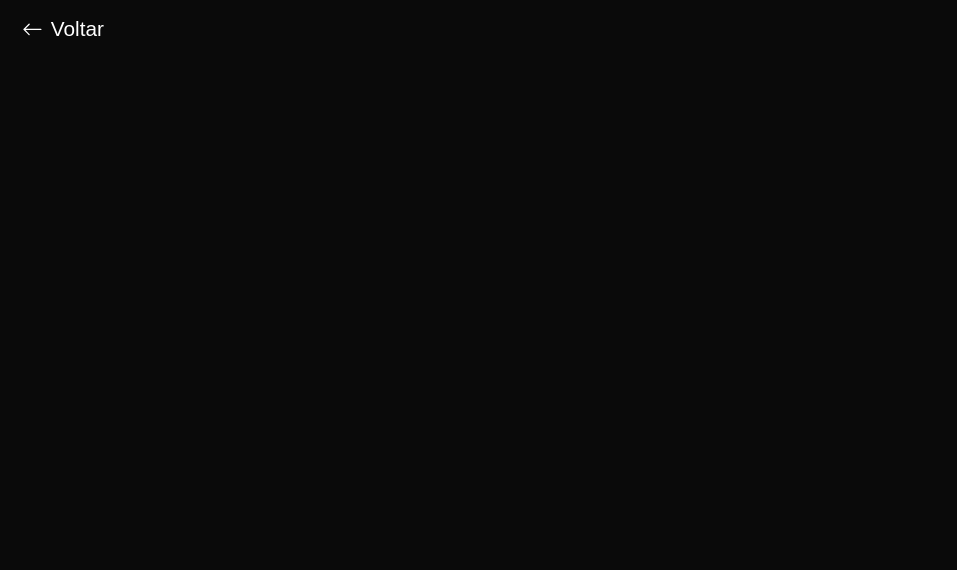
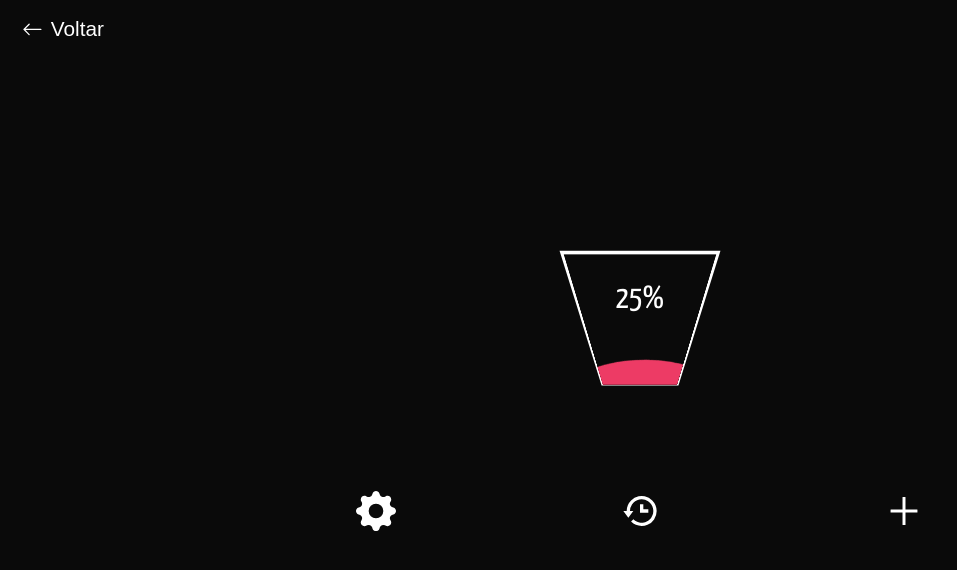
Before and after one commit to GustavoGomesDias/water-tracker, a React (Vite) app in the folder frontend/: page /main in a window 1280 px wide. Shown: the top 570 px of the page, without its empty margins (0-957 px from the left). Built offline with nearby package versions, Linux system fonts and the light colour scheme.

Commit message:
feat: start setup page

```diff
--- a/frontend/src/components/Layout/Transition/index.tsx
+++ b/frontend/src/components/Layout/Transition/index.tsx
@@ -2,13 +2,6 @@ import { useEffect, useState } from 'react';
 import './transition.css';
 
 export const Transition = (): JSX.Element => {
-
-  const handleOnCloseTransition = () => {
-    const transition = document.querySelector<HTMLDivElement>('.transition');
-    transition?.classList.add('displayNone');
-  }
-
-  setTimeout(() => handleOnCloseTransition(), 1000);
 
   return (
     <div className="transition">
--- a/frontend/src/components/Layout/Transition/transition.css
+++ b/frontend/src/components/Layout/Transition/transition.css
@@ -11,7 +11,7 @@ This animations is created by:
   position: absolute;
   top: 0;
   left: 0;
-  z-index: 10;
+  z-index: 9000;
   height: 100vh;
   width: 100vw;
   display: flex;
--- a/frontend/src/components/UI/Back/index.tsx
+++ b/frontend/src/components/UI/Back/index.tsx
@@ -2,13 +2,16 @@ import './back.css';
 import { BsArrowLeft } from 'react-icons/bs';
 import { useNavigate } from 'react-router-dom';
 
+export interface BackProps {
+  path: string
+}
 
-export const Back = () => {
+export const Back = ({ path }: BackProps) => {
   const navigate = useNavigate();
 
   return (
     <div className="content">
-      <button className="back-btn" onClick={() => navigate('/')}>
+      <button className="back-btn" onClick={() => navigate(path)}>
         <BsArrowLeft /> Voltar
       </button>
     </div>
--- a/frontend/src/components/UI/Button/button.css
+++ b/frontend/src/components/UI/Button/button.css
@@ -81,3 +81,16 @@
 .btn:hover:before {
   top: 15px;
 }
+
+
+@keyframes wave {
+  0% {
+    transform: translate(-50%) rotate(-180deg);
+
+  }
+
+
+  100% {
+    transform: translate(-50%) rotate(360deg);
+  }
+}
--- a/frontend/src/pages/home/home.css
+++ b/frontend/src/pages/home/home.css
@@ -50,15 +50,3 @@
     box-shadow: 0 -100px #ed3b65 inset;
   }
 }
-
-@keyframes wave {
-  0% {
-    transform: translate(-50%) rotate(-180deg);
-
-  }
-
-
-  100% {
-    transform: translate(-50%) rotate(360deg);
-  }
-}
--- a/frontend/src/pages/main/index.tsx
+++ b/frontend/src/pages/main/index.tsx
@@ -1,16 +1,68 @@
-import React from 'react';
+import { MouseEvent, useEffect, useState } from 'react';
 import './main.css';
-import { Transition, Back } from '@components';
+import { Transition, Back, Button } from '@components';
+import { useNavigate } from 'react-router-dom';
+import { BsFillGearFill } from 'react-icons/bs';
+import { BiHistory } from 'react-icons/bi';
+import { AiOutlinePlus } from 'react-icons/ai';
 
-export const Main = (): JSX.Element => (
-  <>
-    <Transition />
-    <div className="main">
-      <Back />
+export const Main = (): JSX.Element => {
+  const [percent, setPercent] = useState<number>(0);
+  const [isLoading, setIsLoading] = useState<boolean>(false);
+  const full = 150;
 
-      <div className="tracker">
+  const navigate = useNavigate()
+  const handleHistory = (e: MouseEvent<HTMLButtonElement>) => {
+    e.preventDefault();
+    navigate('/history');
+  }
 
+  const handleSetup = (e: MouseEvent<HTMLButtonElement>) => {
+    e.preventDefault();
+    navigate('/setup');
+  }
+
+  useEffect(() => {
+    const handleActualResult = () => {
+      const actualPercent = 25;
+
+      const result = full - (full * (actualPercent / 100));
+
+      const glass = document.querySelector<HTMLDivElement>('.glass');
+
+      console.log(result);
+
+      if (glass) {
+        glass.style.setProperty('--top', `${result}px`)
+      }
+
+      setPercent(actualPercent);
+      setIsLoading(false);
+    }
+
+    handleActualResult();
+  }, []);
+
+
+
+  return (
+    <>
+      {isLoading && <Transition />}
+      <div className="main">
+        <Back path='/' />
+        <div className="tracker">
+          <div className="count">
+            <p className="percent">{percent}%</p>
+            <div className="glass" />
+          </div>
+          <div className="options">
+            <Button handleClick={handleSetup} Icon={BsFillGearFill} tooltipText="Configurar o tracker" />
+            <Button handleClick={handleHistory} Icon={BiHistory} tooltipText="Ver histórico" />
+            <Button handleClick={handleHistory} Icon={AiOutlinePlus} tooltipText="Adicionar drink" />
+          </div>
+        </div>
       </div>
-    </div>
-  </>
-);
+    </>
+  )
+
+};
--- a/frontend/src/pages/main/main.css
+++ b/frontend/src/pages/main/main.css
@@ -1,4 +1,74 @@
 .main {
+  display: flex;
+  flex-direction: column;
+  justify-content: center;
   width: 100vw;
   height: 100vh;
 }
+
+.tracker {
+  display: flex;
+  align-items: center;
+  justify-content: center;
+  gap: 5rem;
+  flex-direction: column;
+  width: 100%;
+  height: 100vh;
+}
+
+.percent {
+  z-index: 10;
+  font-size: 2rem;
+  margin: -50px 0;
+}
+
+.glass {
+  transform: perspective(140px) rotateX(-40deg);
+  width: 100px;
+  height: 150px;
+  position: relative;
+  border: 2px solid #fff;
+  animation: load 1s linear alternate;
+  overflow: hidden;
+}
+
+.glass::before {
+  content: "";
+  position: absolute;
+  width: 320px;
+  height: 320px;
+  border-radius: 130px;
+  background-color: #ed3b65;
+  top: var(--top);
+  left: 50%;
+  transform: translate(-50%);
+  animation: wave 5s infinite linear;
+  transition: all 1s;
+}
+
+.count {
+  display: flex;
+  flex-direction: column;
+  align-items: center;
+  justify-content: center;
+  width: 100%;
+  /* height: 50%; */
+}
+
+.options {
+  display: flex;
+  justify-content: space-evenly;
+  width: 80%;
+}
+
+@keyframes wave {
+  0% {
+    transform: translate(-50%) rotate(-180deg);
+
+  }
+
+
+  100% {
+    transform: translate(-50%) rotate(360deg);
+  }
+}
--- a/frontend/src/pages/setup/index.tsx
+++ b/frontend/src/pages/setup/index.tsx
@@ -1,6 +1,18 @@
-import React from 'react';
+import { Back } from '@components';
 import './setup.css';
 
-export const Setup = (): JSX.Element => (
-  <h1>Setup</h1>
-);
+export const Setup = (): JSX.Element => {
+  return (
+    <div className="main">
+      <Back path='/main' />
+      <div className="tracker">
+        <form className="setup">
+          <div className="content-input">
+            <label htmlFor="objective">Qunatidade objetivo:</label>
+              <input type="text" id="objective" className="input" />
+          </div>
+        </form>
+      </div>
+    </div>
+  )
+};
--- a/frontend/src/pages/setup/setup.css
+++ b/frontend/src/pages/setup/setup.css
@@ -0,0 +1,3 @@
+form {
+  width: 60%;
+}
--- a/frontend/src/style.css
+++ b/frontend/src/style.css
@@ -3,6 +3,7 @@ html {
     text-align: center;
     color: white;
     height: 100vh;
+    overflow: hidden;
 }
 
 body {
```
Also changed, not shown: frontend/src/components/UI/Input/index.tsx (added, +16 -0 lines), frontend/src/components/UI/Input/input.css (added, +24 -0 lines).
